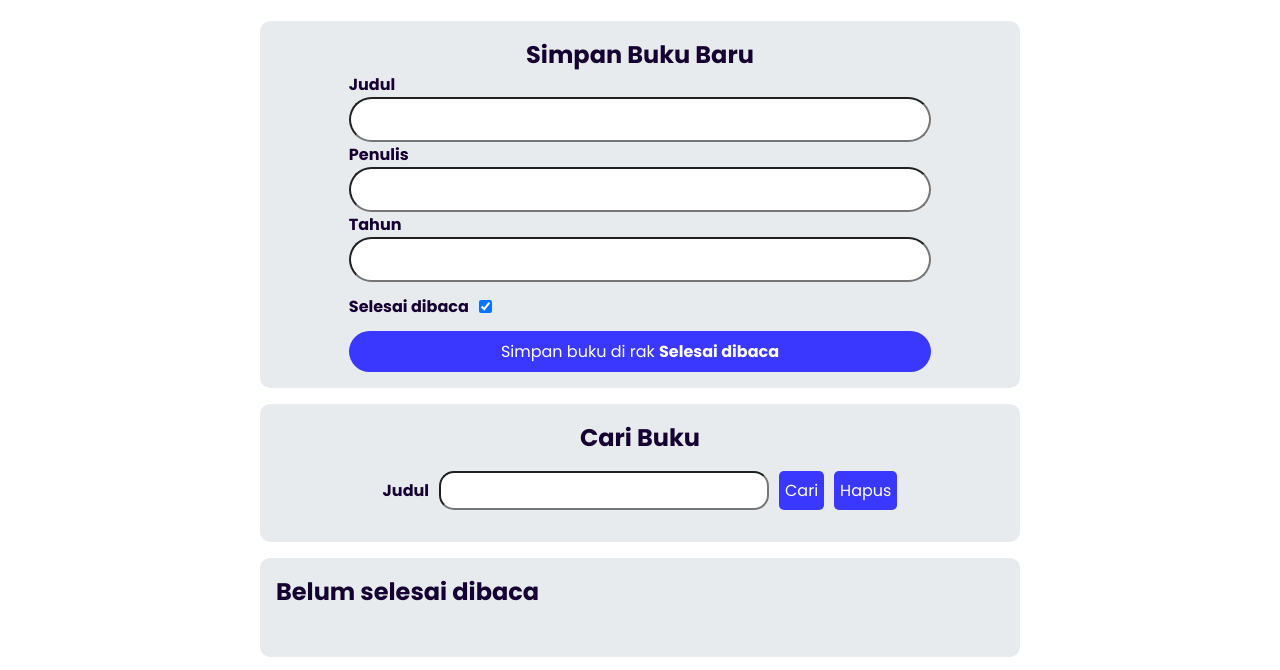
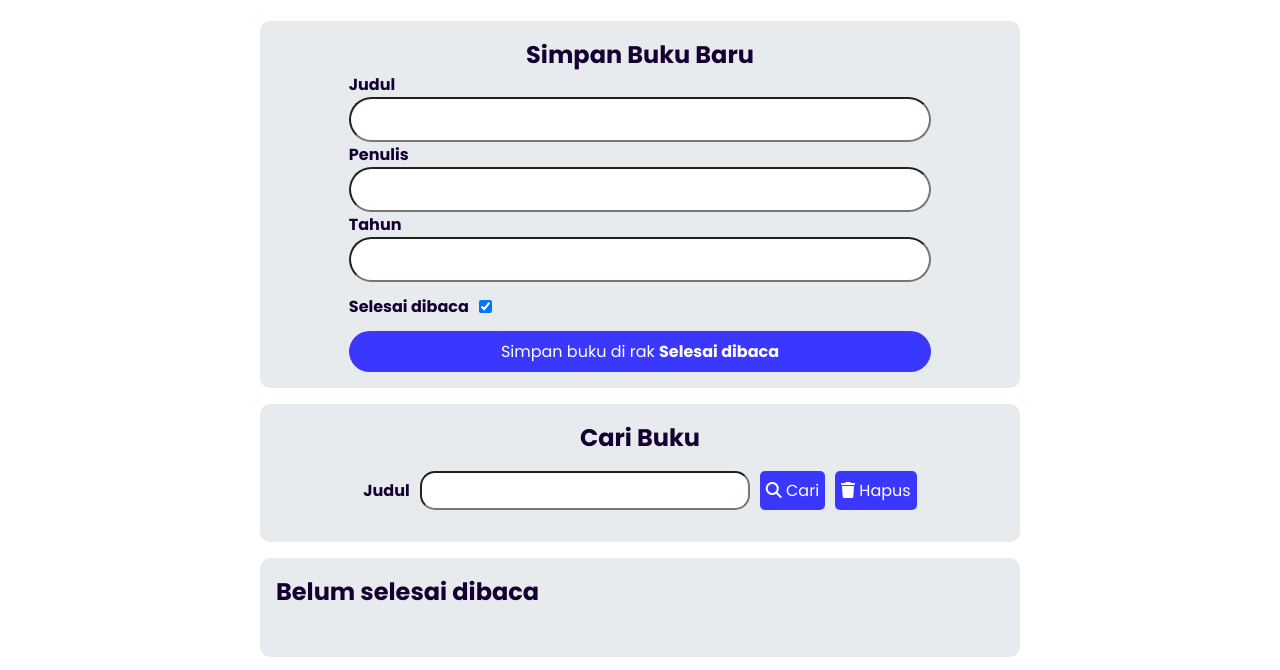
Before and after one commit to msyaifulbhr/bookshelf-frontend-syaiful, a plain HTML site: page index.html in a window 1280 px wide. Shown: the part 80-750 px from the top of the page. Drawn offline with Linux system fonts and the light colour scheme.

Commit message:
menambahkan icon button

```diff
--- a/index.html
+++ b/index.html
@@ -5,6 +5,7 @@
     <meta name="viewport" content="width=device-width, user-scalable=no, initial-scale=1.0, maximum-scale=1.0, minimum-scale=1.0" />
     <title>Submission Bookshelf</title>
     <link rel="stylesheet" href="/css/style.css" />
+    <script src="https://kit.fontawesome.com/eecb90e5ca.js" crossorigin="anonymous"></script>
   </head>
   <body>
     <header>
@@ -42,8 +43,14 @@
         <form id="searchBook">
           <label for="searchBookTitle">Judul</label>
           <input id="searchBookTitle" type="text" required />
-          <button id="searchSubmit" type="submit">Cari</button>
-          <button id="searchReset" type="reset">Hapus</button>
+          <button id="searchSubmit" type="submit">
+            <i class="fa-solid fa-magnifying-glass"></i>
+            Cari
+          </button>
+          <button id="searchReset" type="reset">
+            <i class="fa-solid fa-trash"></i>
+            Hapus
+          </button>
         </form>
         <div id="answer" class="book_list"></div>
       </article>
```
